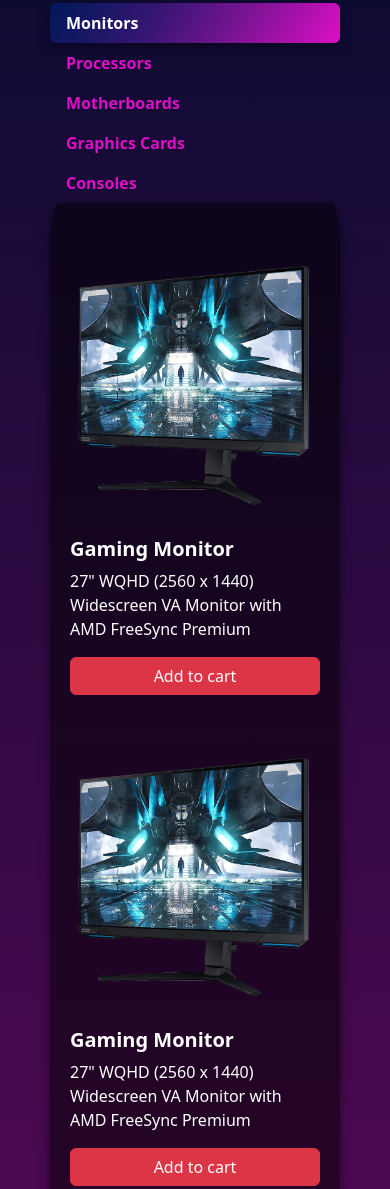
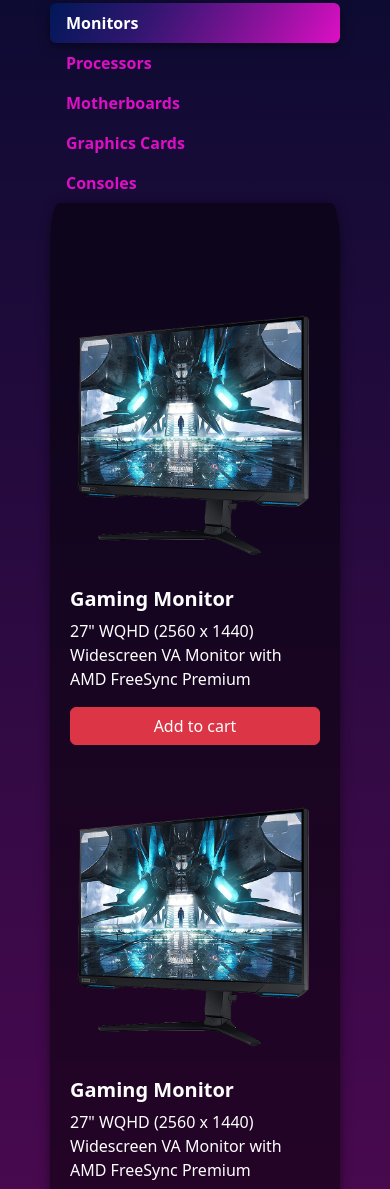
Before and after one commit to Yaguera/Purplay-GamingStore, a plain HTML site: page index.html in a window 390 px wide. Shown: the part 938-2127 px from the top of the page. Drawn offline with nearby package versions, Linux system fonts and the light colour scheme.

Commit message:
Ajuste no Espaçamento interno

```diff
--- a/style.css
+++ b/style.css
@@ -119,7 +119,7 @@ svg{
 
 .tab-content{
     background-color: rgba(0,0,0,0.5);
-    padding: 50px 30px;
+    padding: 50px 20px;
     box-shadow: 0px 3px 11px 0px rgba(0,0,0,0.5);
     border-radius: 3%;
 }
@@ -135,7 +135,4 @@ svg{
     .tab-pane .col-md-3 {
         margin-top: 50px;
     }
-    .tab-content {
-        padding: 0 20px;
-    }
 }
```
